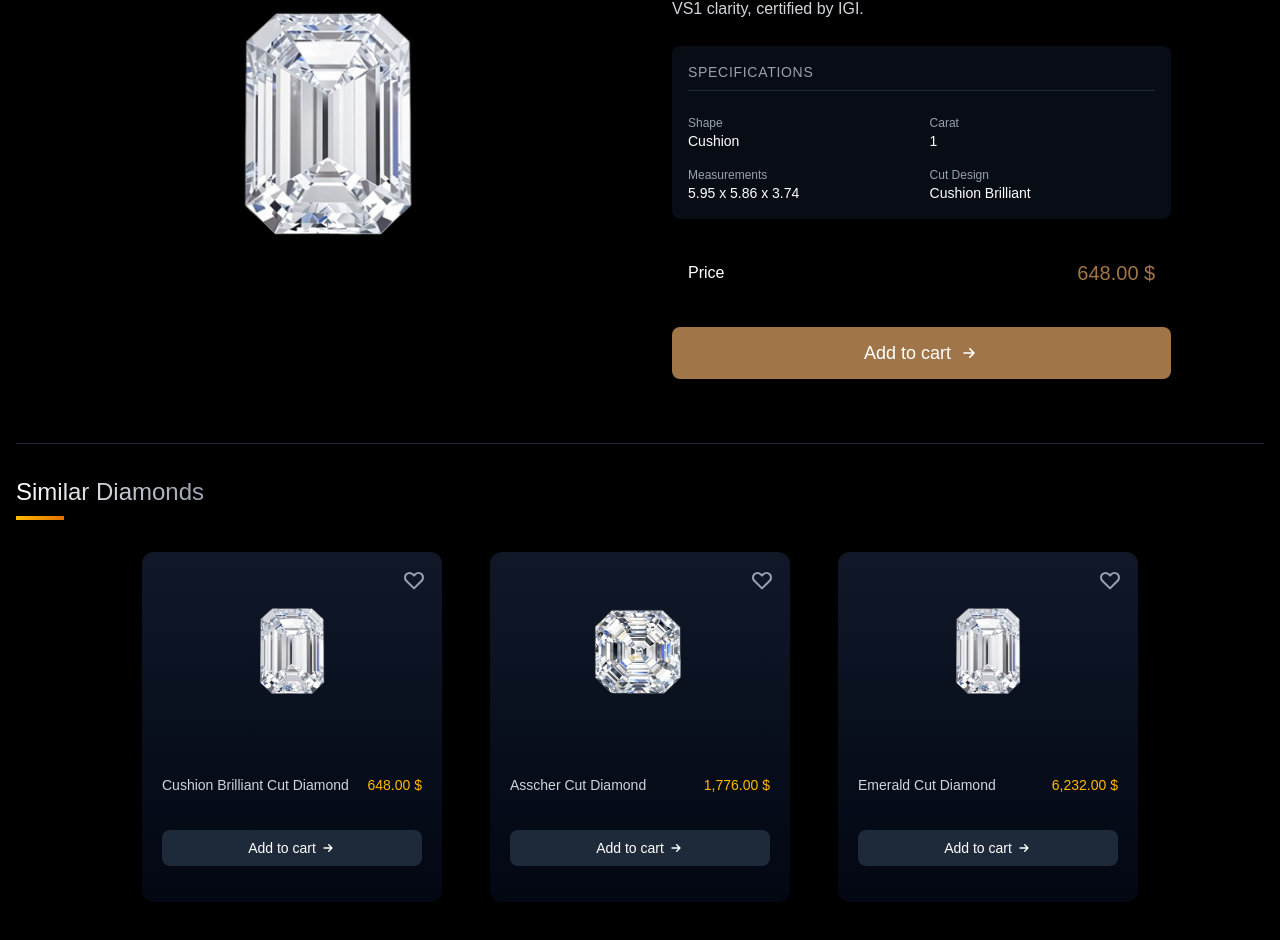
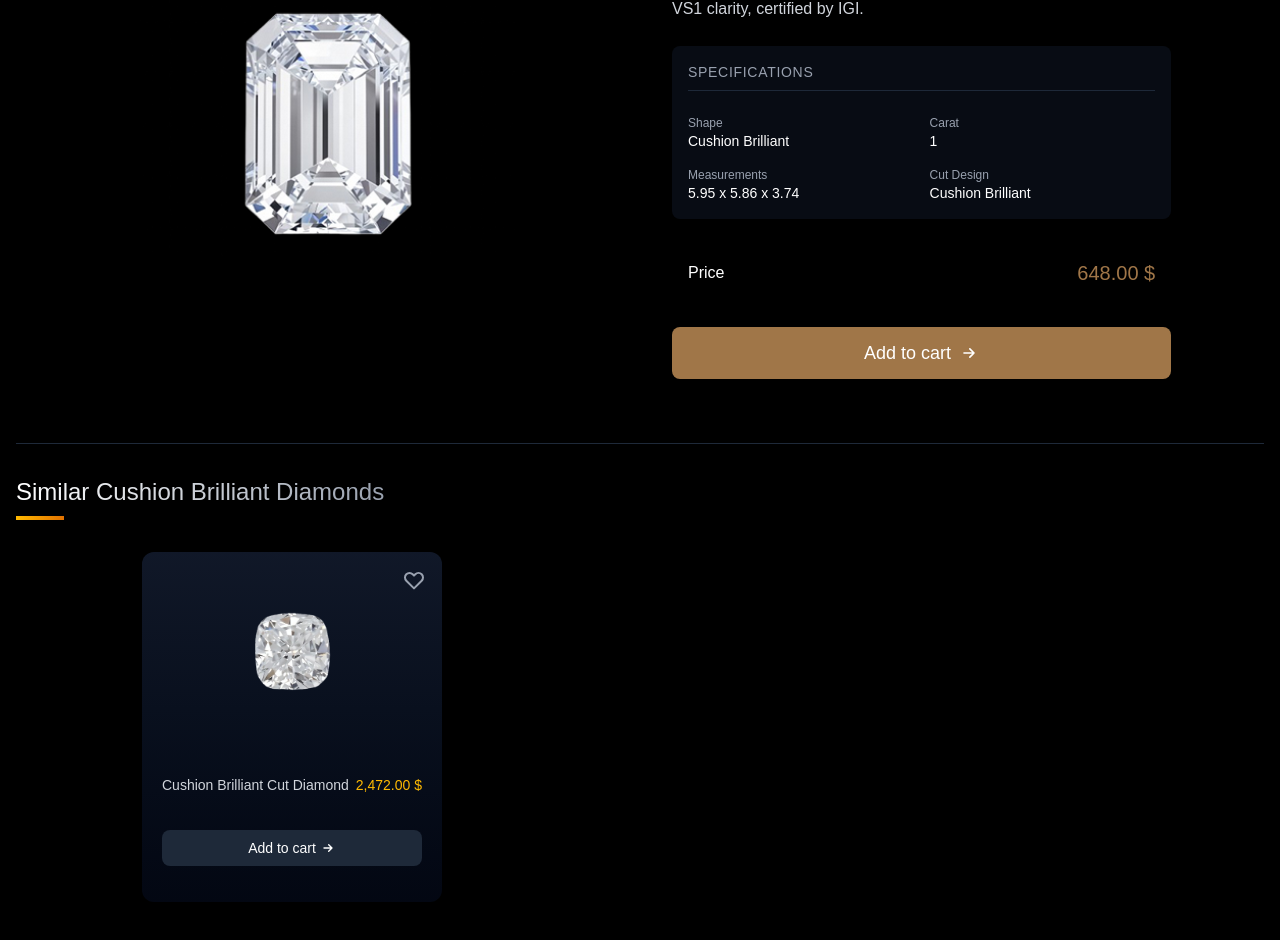
Before and after one commit to Webminds-designs/odessa, a Next.js app: page /product/1 in a window 1280 px wide. Shown: the part 256-1196 px from the top of the page. Built offline with nearby package versions, Linux system fonts and the light colour scheme.

Commit message:
enhance DiamondDisplay component to include diamond cut information and improve similar diamond filtering

```diff
--- a/app/product/[id]/page.tsx
+++ b/app/product/[id]/page.tsx
@@ -11,6 +11,7 @@ type Diamond = {
   id: string;
   name: string;
   price: string;
+  cut: string;
   shape: string;
   shortDescription: string;
   description: string;
@@ -90,7 +91,7 @@ function DiamondDisplay() {
               </div>
               <p className="flex flex-col">
                 <span className="text-xs text-gray-400">Shape</span>
-                <span className="text-sm">{selectedDiamond.shape}</span>
+                <span className="text-sm">{selectedDiamond.cut}</span>
               </p>
               <p className="flex flex-col">
                 <span className="text-xs text-gray-400">Carat</span>
@@ -139,16 +140,22 @@ function DiamondDisplay() {
         <div className="mt-16 pt-8 border-t border-gray-800">
           <h2 className="text-2xl font-light mb-8 relative">
             <span className="bg-gradient-to-r from-white to-gray-400 bg-clip-text text-transparent">
-              Similar Diamonds
+              Similar {selectedDiamond.cut} Diamonds
             </span>
             <div className="w-12 h-1 bg-gradient-to-r from-amber-400 to-amber-600 mt-2"></div>
           </h2>
 
           <div className="w-full flex justify-center">
             <div className="grid grid-cols-1 md:grid-cols-3 gap-12 items-center justify-items-center">
-              {diamonds.slice(0, 3).map((diamond, index) => (
-                <ProductCards key={index} diamond={diamond} />
-              ))}
+              {diamonds
+                .filter(diamond =>
+                  diamond.shape === selectedDiamond.shape &&
+                  diamond.id !== selectedDiamond.id
+                )
+                .slice(0, 3)
+                .map((diamond, index) => (
+                  <ProductCards key={diamond.id} diamond={diamond} />
+                ))}
             </div>
           </div>
         </div>
```
